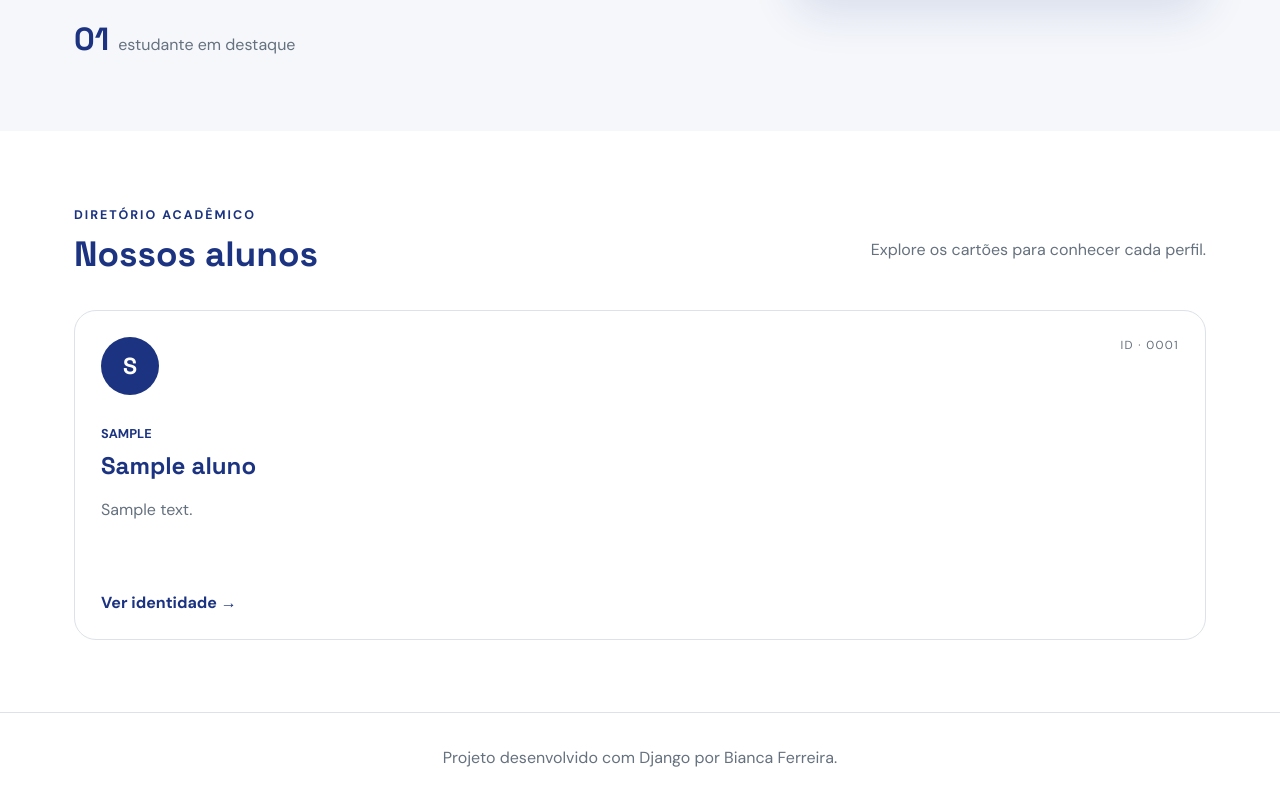
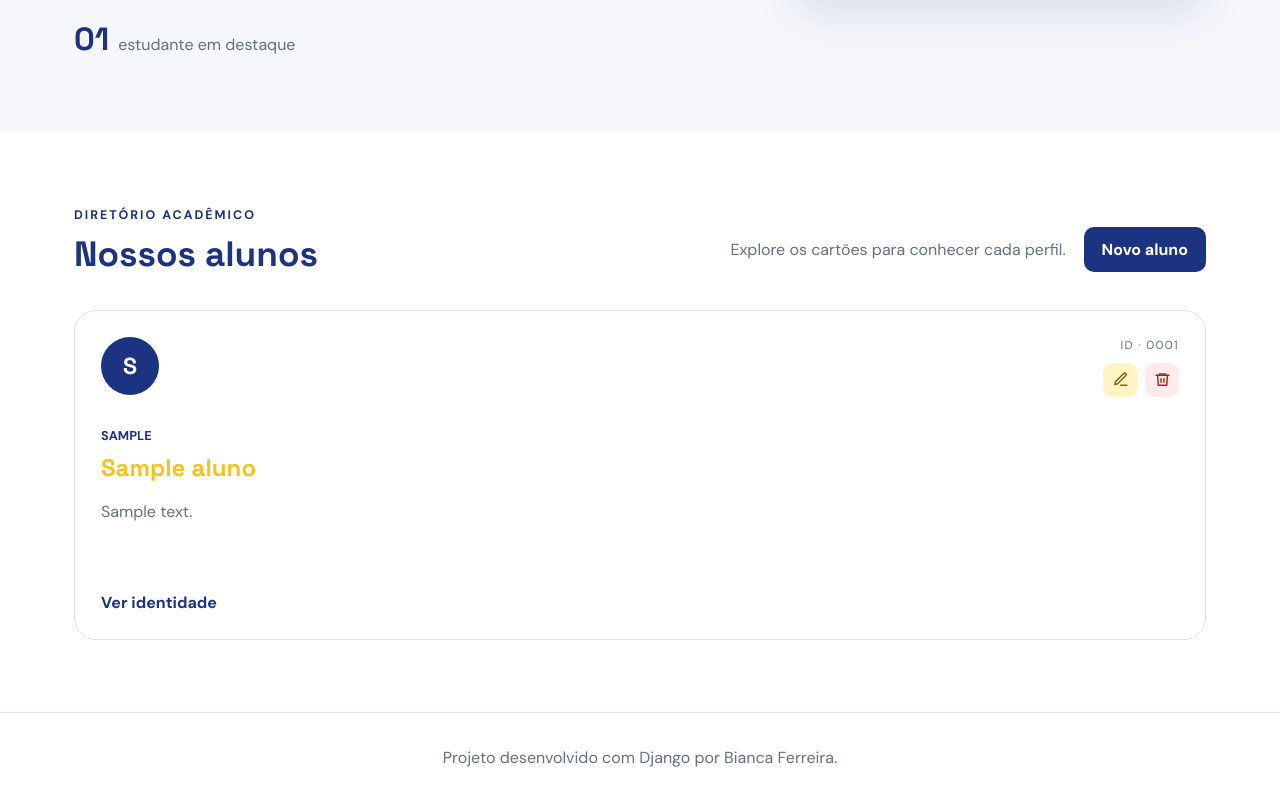
Before and after one commit to Biancafrs/cartao-identidade-aluno, a Django app: page /aluno/ in a window 1280 px wide. Shown: the part 660-1462 px from the top of the page. Run offline with Django 5.2, Linux system fonts and the light colour scheme; tables that the repository leaves empty hold one stand-in row (values such as "Sample post").

Commit message:
chore: adiciona crud para alunos

```diff
--- a/aluno/static/alunos/css/style.css
+++ b/aluno/static/alunos/css/style.css
@@ -214,6 +214,29 @@ a {
     color: var(--texto-suave);
 }
 
+.secao-acoes {
+    display: flex;
+    align-items: center;
+    gap: 18px;
+}
+
+.acoes-cartao {
+    display: flex;
+    margin-top: auto;
+    gap: 14px;
+    flex-wrap: wrap;
+}
+
+.acoes-cartao a {
+    color: var(--azul);
+    font-weight: 700;
+    text-decoration: none;
+}
+
+.acoes-cartao .acao-excluir {
+    color: #a52323;
+}
+
 .grade-cartoes {
     display: grid;
     grid-template-columns: repeat(auto-fit, minmax(250px, 1fr));
@@ -261,6 +284,54 @@ a {
     letter-spacing: .11em;
 }
 
+.identificacao-acoes {
+    display: grid;
+    justify-items: end;
+    gap: 10px;
+}
+
+.acoes-icone {
+    display: flex;
+    gap: 8px;
+}
+
+.acoes-icone a {
+    display: grid;
+    width: 34px;
+    height: 34px;
+    place-items: center;
+    color: #8a6500;
+    background: var(--amarelo-claro);
+    border-radius: 9px;
+    transition: color .2s ease, background .2s ease, transform .2s ease;
+}
+
+.acoes-icone a:hover {
+    color: var(--azul-escuro);
+    background: var(--amarelo);
+    transform: translateY(-2px);
+}
+
+.acoes-icone a.acao-excluir {
+    color: #a52323;
+    background: #fdeaea;
+}
+
+.acoes-icone a.acao-excluir:hover {
+    color: var(--branco);
+    background: #a52323;
+}
+
+.acoes-icone svg {
+    width: 17px;
+    height: 17px;
+    fill: none;
+    stroke: currentColor;
+    stroke-width: 2;
+    stroke-linecap: round;
+    stroke-linejoin: round;
+}
+
 .curso {
     margin: 30px 0 8px;
     color: var(--azul);
@@ -271,7 +342,7 @@ a {
 
 .cartao h3 {
     margin: 0;
-    color: var(--azul);
+    color: var(--amarelo);
     font-family: "Space Grotesk", sans-serif;
     font-size: 1.5rem;
 }
@@ -393,6 +464,98 @@ a {
     color: var(--texto-suave);
 }
 
+.formulario-pagina {
+    max-width: 760px;
+    min-height: calc(100vh - 190px);
+    margin: 40px auto 80px;
+    padding: 0 24px;
+}
+
+.painel-formulario {
+    padding: clamp(28px, 6vw, 54px);
+    background: var(--branco);
+    border: 1px solid var(--borda);
+    border-radius: 24px;
+    box-shadow: var(--sombra);
+}
+
+.painel-formulario h1 {
+    margin: 10px 0 30px;
+    color: var(--azul);
+    font-family: "Space Grotesk", sans-serif;
+    font-size: clamp(2rem, 5vw, 3.2rem);
+}
+
+.campo {
+    display: grid;
+    gap: 8px;
+    margin-bottom: 22px;
+}
+
+.campo label {
+    color: var(--azul-escuro);
+    font-weight: 700;
+}
+
+.campo input,
+.campo textarea {
+    width: 100%;
+    padding: 13px 15px;
+    color: var(--texto);
+    background: var(--branco);
+    border: 1px solid var(--borda);
+    border-radius: 10px;
+    font: inherit;
+}
+
+.campo textarea {
+    resize: vertical;
+}
+
+.campo input:focus,
+.campo textarea:focus {
+    border-color: var(--azul);
+    outline: 3px solid var(--azul-claro);
+}
+
+.campo small,
+.aviso {
+    color: var(--texto-suave);
+}
+
+.acoes-formulario {
+    display: flex;
+    margin-top: 28px;
+    gap: 12px;
+    flex-wrap: wrap;
+}
+
+.botao {
+    display: inline-block;
+    padding: 12px 18px;
+    border: 0;
+    border-radius: 10px;
+    font: inherit;
+    font-weight: 700;
+    text-decoration: none;
+    cursor: pointer;
+}
+
+.botao-primario {
+    color: var(--branco);
+    background: var(--azul);
+}
+
+.botao-secundario {
+    color: var(--azul);
+    background: var(--azul-claro);
+}
+
+.botao-perigo {
+    color: var(--branco);
+    background: #a52323;
+}
+
 footer {
     padding: 34px 24px;
     color: var(--texto-suave);
@@ -434,6 +597,11 @@ footer {
         margin: 0;
     }
 
+    .secao-acoes {
+        align-items: flex-start;
+        flex-direction: column;
+    }
+
     .identidade {
         grid-template-columns: 1fr;
     }
--- a/aluno/templates/lista.html
+++ b/aluno/templates/lista.html
@@ -34,7 +34,10 @@
       <span>Diretório acadêmico</span>
       <h2 id="titulo-alunos">Nossos alunos</h2>
     </div>
-    <p>Explore os cartões para conhecer cada perfil.</p>
+    <div class="secao-acoes">
+      <p>Explore os cartões para conhecer cada perfil.</p>
+      <a class="botao botao-primario" href="{% url 'alunos:criar_aluno' %}">Novo aluno</a>
+    </div>
   </div>
   {% if alunos %}
   <div class="grade-cartoes">
@@ -44,23 +47,40 @@
         <span class="avatar" aria-hidden="true"
           >{{ aluno.nome|first|upper }}</span
         >
-        <span class="numero">ID · {{ aluno.pk|stringformat:'04d' }}</span>
+        <div class="identificacao-acoes">
+          <span class="numero">ID · {{ aluno.pk|stringformat:'04d' }}</span>
+          <div class="acoes-icone">
+            <a href="{% url 'alunos:editar_aluno' aluno.pk %}" aria-label="Editar {{ aluno.nome }}" title="Editar">
+              <svg viewBox="0 0 24 24" aria-hidden="true">
+                <path d="M12 20h9" />
+                <path d="M16.5 3.5a2.12 2.12 0 0 1 3 3L8 18l-4 1 1-4Z" />
+              </svg>
+            </a>
+            <a class="acao-excluir" href="{% url 'alunos:excluir_aluno' aluno.pk %}" aria-label="Excluir {{ aluno.nome }}" title="Excluir">
+              <svg viewBox="0 0 24 24" aria-hidden="true">
+                <path d="M3 6h18" />
+                <path d="M8 6V4h8v2" />
+                <path d="M19 6l-1 14H6L5 6" />
+                <path d="M10 11v5M14 11v5" />
+              </svg>
+            </a>
+          </div>
+        </div>
       </div>
       <p class="curso">{{ aluno.curso }}</p>
       <h3>{{ aluno.nome }}</h3>
       <p class="bio">{{ aluno.bio }}</p>
-      <a href="{% url 'alunos:detalhe' aluno.pk %}"
-        >Ver identidade <span aria-hidden="true">→</span></a
-      >
+      <div class="acoes-cartao">
+        <a href="{% url 'alunos:detalhe' aluno.pk %}">Ver identidade</a>
+      </div>
     </article>
     {% endfor %}
   </div>
   {% else %}
   <div class="vazio">
-    <span aria-hidden="true">✦</span>
     <h3>Nenhum aluno cadastrado ainda</h3>
-    <p>Acesse a área administrativa para criar o primeiro cartão acadêmico.</p>
-    <a href="{% url 'admin:index' %}">Cadastrar aluno</a>
+    <p>Cadastre o primeiro cartão acadêmico.</p>
+    <a href="{% url 'alunos:criar_aluno' %}">Cadastrar aluno</a>
   </div>
   {% endif %}
 </section>
--- a/aluno/urls.py
+++ b/aluno/urls.py
@@ -6,4 +6,7 @@ app_name = 'alunos'
 urlpatterns = [
     path('', views.lista, name='lista'),
     path('<int:pk>/', views.detalhe, name='detalhe'),
+    path('novo/', views.criar_aluno, name='criar_aluno'),
+    path('<int:pk>/editar/', views.editar_aluno, name='editar_aluno'),
+    path('<int:pk>/excluir/', views.excluir_aluno, name='excluir_aluno'),
 ]
--- a/aluno/views.py
+++ b/aluno/views.py
@@ -1,4 +1,5 @@
-from django.shortcuts import get_object_or_404, render
+from django.shortcuts import get_object_or_404, redirect, render
+
 from .models import Aluno
 
 
@@ -10,3 +11,41 @@ def lista(request):
 def detalhe(request, pk):
     aluno = get_object_or_404(Aluno, pk=pk)
     return render(request, 'detalhe.html', {'aluno': aluno})
+
+
+def criar_aluno(request):
+    if request.method == 'POST':
+        nome = request.POST['nome']
+        curso = request.POST['curso']
+        bio = request.POST.get('bio', '')
+        Aluno.objects.create(nome=nome, curso=curso, bio=bio)
+        return redirect('alunos:lista')
+
+    return render(request, 'form_aluno.html', {'titulo': 'Novo Aluno'})
+
+
+def editar_aluno(request, pk):
+    aluno = get_object_or_404(Aluno, pk=pk)
+
+    if request.method == 'POST':
+        aluno.nome = request.POST['nome']
+        aluno.curso = request.POST['curso']
+        aluno.bio = request.POST.get('bio', '')
+        aluno.save()
+        return redirect('alunos:lista')
+
+    return render(
+        request,
+        'form_aluno.html',
+        {'aluno': aluno, 'titulo': f'Editar: {aluno.nome}'},
+    )
+
+
+def excluir_aluno(request, pk):
+    aluno = get_object_or_404(Aluno, pk=pk)
+
+    if request.method == 'POST':
+        aluno.delete()
+        return redirect('alunos:lista')
+
+    return render(request, 'confirmar_exclusao.html', {'aluno': aluno})
```
Also changed, not shown: aluno/templates/confirmar_exclusao.html (added, +20 -0 lines), aluno/templates/form_aluno.html (added, +31 -0 lines), aluno/tests.py (+41 -5 lines).
